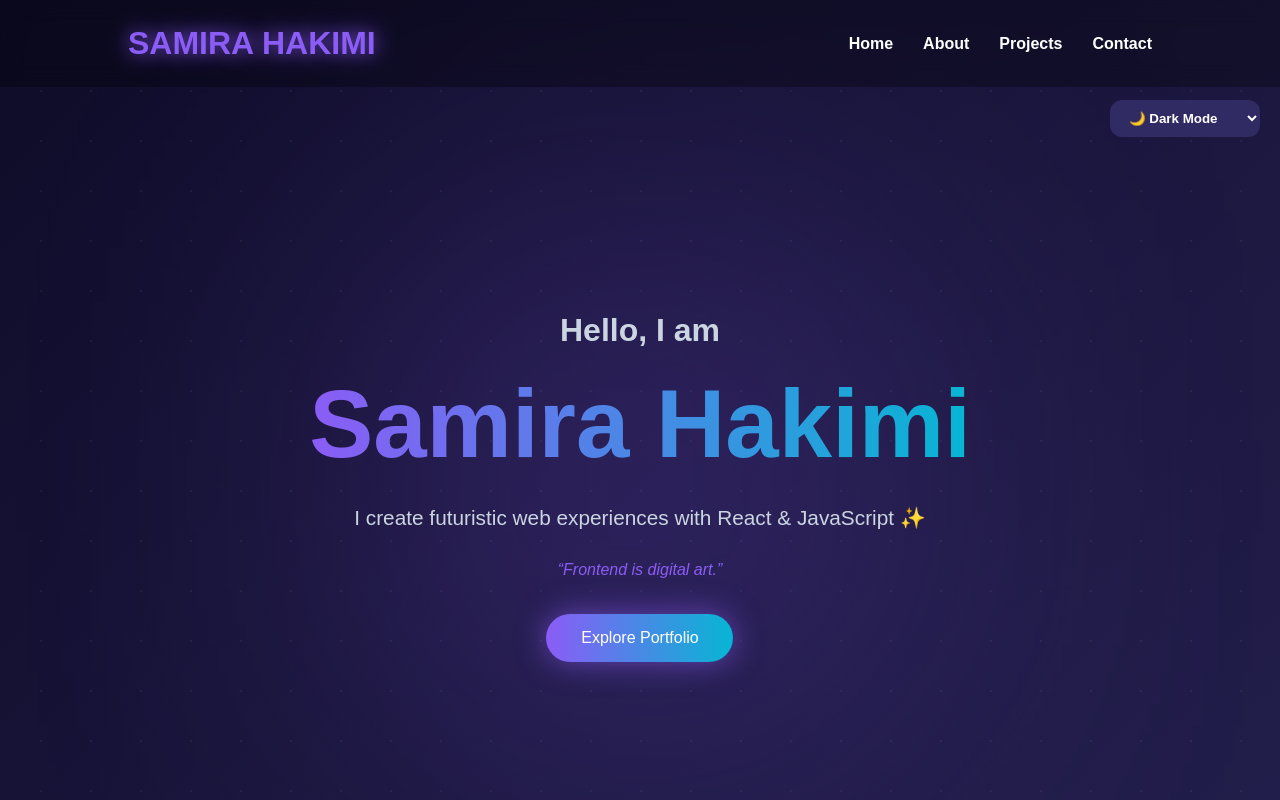
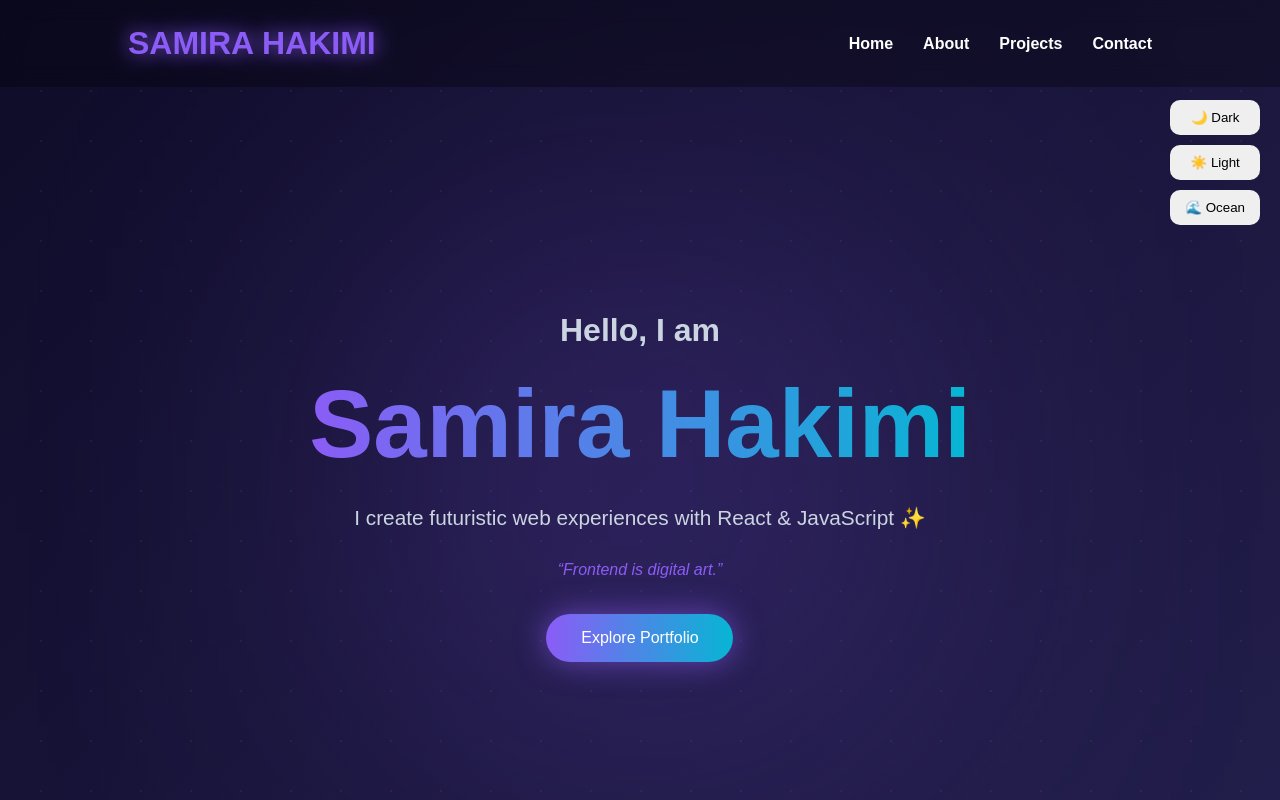
Before and after one commit to H-akimi07/My-React-Portfolio, a React (Vite) app: page / in a window 1280 px wide. Shown: the top 800 px of the page. Built offline with nearby package versions, Linux system fonts and the light colour scheme.

Commit message:
fix: install AOS dependency

```diff
--- a/package.json
+++ b/package.json
@@ -10,6 +10,7 @@
     "preview": "vite preview"
   },
   "dependencies": {
+    "aos": "^2.3.4",
     "react": "^19.2.6",
     "react-dom": "^19.2.6"
   },
--- a/src/App.jsx
+++ b/src/App.jsx
@@ -18,11 +18,11 @@ import "./components/styles/style.css";
 function App() {
   const [theme, setTheme] = useState(localStorage.getItem("theme") || "dark");
   useEffect(() => {
-    AOS.init({
-      duration: 1000,
-      once: true,
-    });
-  }, []);
+  AOS.init({
+    duration: 1000,
+    once: true,
+  });
+}, []);
   useEffect(() => {
     document.body.className = theme;
     localStorage.setItem("theme", theme);
@@ -30,12 +30,12 @@ function App() {
 
   return (
     <div className="app">
-      <div className="theme-dropdown">
-        <select value={theme} onChange={(e) => setTheme(e.target.value)}>
-          <option value="dark">🌙 Dark Mode</option>
-          <option value="light">☀️ Light Mode</option>
-          <option value="ocean">🌊 Ocean Mode</option>
-        </select>
+      <div className="theme-switcher">
+        <button onClick={() => setTheme("dark")}>🌙 Dark</button>
+
+        <button onClick={() => setTheme("light")}>☀️ Light</button>
+
+        <button onClick={() => setTheme("ocean")}>🌊 Ocean</button>
       </div>
       <Navbar />
 
@@ -56,7 +56,7 @@ function App() {
       <Feedback />
       <Contact />
       <Footer />
-      <ScrollTop />
+      <ScrollTop/>
     </div>
   );
 }
```
Also changed, not shown: 1 other file (tests, documents, lock files or other folders).
